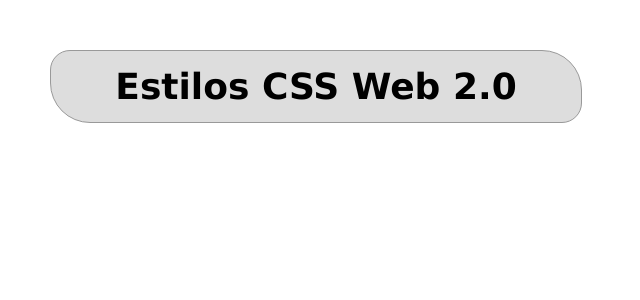
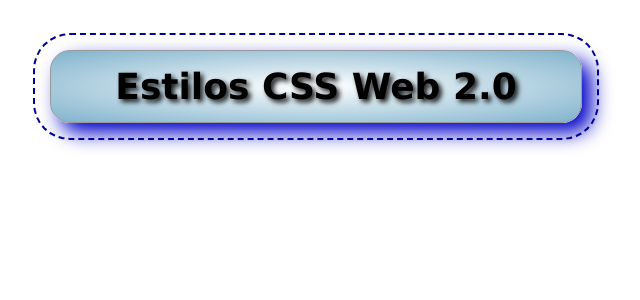
Before and after one commit to AntonHub00/six-semester, a PHP site: page /index_css3.html in a window 1280 px wide. Shown: the top 300 px of the page, without its empty margins (324-964 px from the left). Run offline with PHP 8.4, Linux system fonts and the light colour scheme.

Commit message:
styles_css3.css modified

```diff
--- a/web/unit_2/hw_files/practice_1/styles_css3.css
+++ b/web/unit_2/hw_files/practice_1/styles_css3.css
@@ -9,8 +9,28 @@ body {
   text-align: center;
   border: 1px solid #999999;
   background: #DDDDDD;
-  border-radius: 20px 40px;
+  border-radius: 20px;
+  /* border-radius: 20px / 10px; */
+  box-shadow: rgb(0, 0, 200) 10px 10px 20px;
+  text-shadow: rgb(200, 100, 100) 3px 3px 5px;
+  /* background: -webkit-linear-gradient(bottom, #550000, #5555FF); */
+  /* background: -webkit-linear-gradient(top, #FFFFFF 50%, #006699 90%); */
+  background: -webkit-radial-gradient(center, ellipse, #FFFFFF 0%, #006699 200%);
+  text-shadow: rgba(0,0,0,0.9) 3px 3px 5px;
+  outline: 2px dashed #000099;
+  outline-offset: 15px;
+  /* -webkit-transform: scale(-1,1); */
+  /* -webkit-transform: scale(2); */
+  /* -webkit-transform: translateY(100px) rotate(45deg) scaleX(0.3); */
+  -webkit-transition: -webkit-transform 0.5s ease-in-out 0.5s;
 }
+
+#principal:hover{
+  /* -webkit-transform: rotate(45deg); */
+  /* -webkit-transform: translate(200px); */
+  -webkit-transform: translateY(100px) rotate(45deg) scaleX(0.3);
+}
+
 #titulo {
   font: bold 36px verdana, sans-serif;
 }
```
